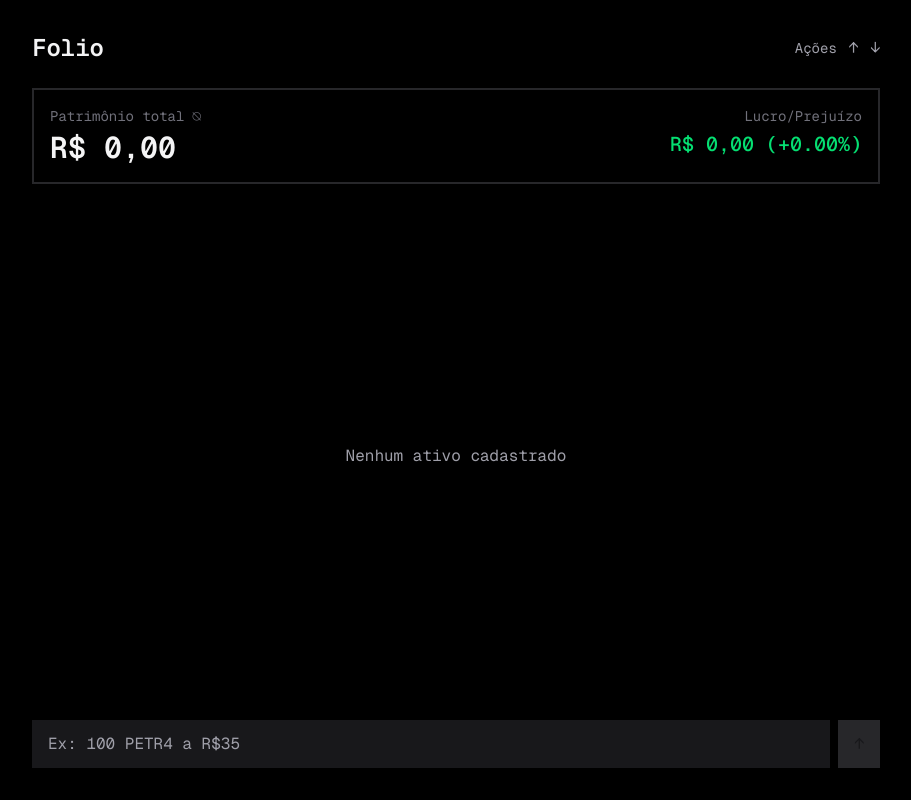
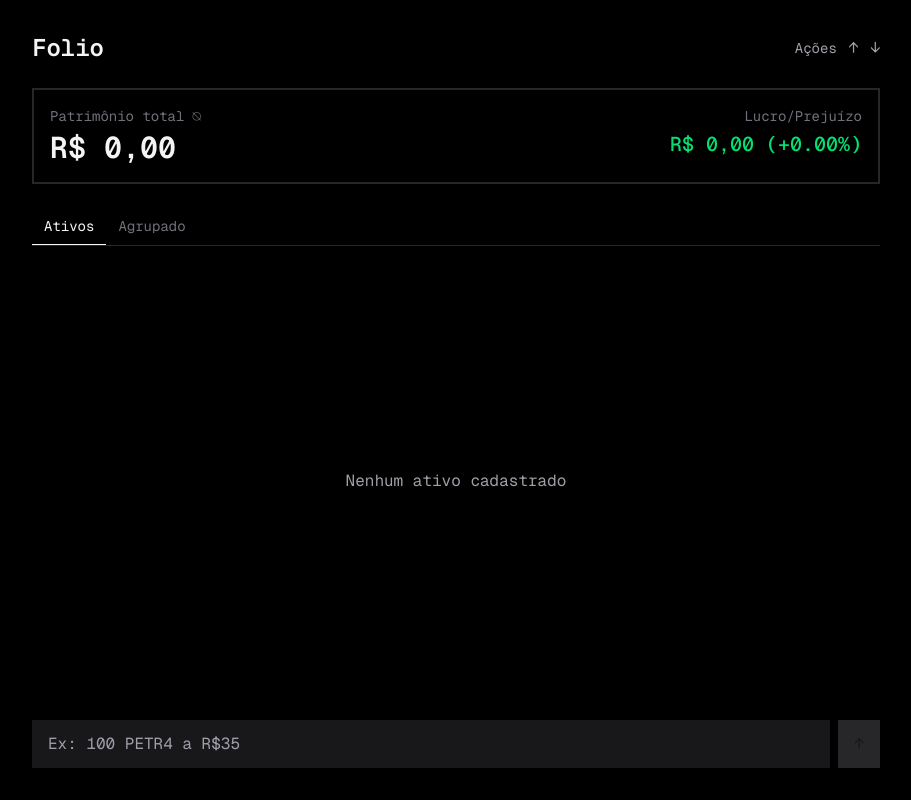
Before and after one commit to brennop/folio, a Next.js app: page / in a window 1280 px wide. Shown: the whole page, without its empty margins (184-1095 px from the left). Built offline with nearby package versions, Linux system fonts and the light colour scheme.

Commit message:
finally a grouped view

```diff
--- /dev/null
+++ b/src/components/AssetGroups.jsx
@@ -0,0 +1,135 @@
+import { useMemo } from "react";
+import { formatAssetName } from "@/lib/assets";
+import { formatCurrency, formatPercent } from "@/lib/format";
+import TickerPrice from "@/components/TickerPrice";
+
+const palette = {
+  'acao': 'bg-pink-400',
+  'etf': 'bg-fuchsia-400',
+  'cdb': 'bg-emerald-400',
+  'lci': 'bg-green-400',
+  'lca': 'bg-lime-400',
+  'tesouro_selic': 'bg-yellow-400',
+  'tesouro_ipca': 'bg-amber-400',
+  'tesouro_prefixado': 'bg-orange-400',
+}
+
+const typeOrder = {
+  acao: 0,
+  etf: 1,
+  cdb: 2,
+  lci: 3,
+  lca: 4,
+  tesouro_selic: 5,
+  tesouro_ipca: 6,
+  tesouro_prefixado: 7,
+};
+
+function getInvestedValue(asset, assetValue) {
+  if (assetValue?.invested != null) return assetValue.invested;
+  if (asset.type === "acao" || asset.type === "etf") {
+    return (Number(asset.quantity) || 0) * (Number(asset.avgPrice) || 0);
+  }
+  return Number(asset.amount) || 0;
+}
+
+export default function AssetGroups({ assets, assetValues = {} }) {
+  const groups = useMemo(() => {
+    const rowsByName = assets.reduce((acc, asset) => {
+      const name = formatAssetName(asset);
+      const assetValue = assetValues[asset.id];
+      const currentValue = assetValue?.currentValue ?? getInvestedValue(asset, assetValue);
+      const invested = getInvestedValue(asset, assetValue);
+
+      if (!acc.has(name)) {
+        acc.set(name, {
+          name,
+          asset,
+          assetValue,
+          quantity: 0,
+          invested: 0,
+          currentValue: 0,
+        });
+      }
+
+      const row = acc.get(name);
+      if (asset.type === "acao" || asset.type === "etf") {
+        row.quantity += Number(asset.quantity) || 0;
+      }
+      row.invested += invested;
+      row.currentValue += currentValue;
+
+      return acc;
+    }, new Map());
+
+    return Array.from(rowsByName.values())
+      .map((group) => ({
+        ...group,
+        profitPercent: group.invested ? ((group.currentValue - group.invested) / group.invested) * 100 : 0,
+      }))
+      .sort((a, b) => {
+        const aTypeOrder = typeOrder[a.asset.type] ?? Number.MAX_SAFE_INTEGER;
+        const bTypeOrder = typeOrder[b.asset.type] ?? Number.MAX_SAFE_INTEGER;
+        if (aTypeOrder !== bTypeOrder) return aTypeOrder - bTypeOrder;
+        return a.name.localeCompare(b.name, "pt-BR");
+      });
+  }, [assets, assetValues]);
+
+  if (groups.length === 0) {
+    return (
+      <div className="flex flex-1 items-center justify-center text-zinc-400">
+        Nenhum ativo cadastrado
+      </div>
+    );
+  }
+
+  return (
+    <section className="flex-1 overflow-y-auto">
+      <table className="w-full border-collapse">
+        <thead className="sticky top-0 bg-black">
+          <tr className="border-b border-zinc-700 text-left text-zinc-400">
+            <th className="p-1">Nome</th>
+            <th className="p-1">Qtd</th>
+            <th className="p-1">Investido</th>
+            <th className="p-1">Atual</th>
+            <th className="p-1">Lucro</th>
+          </tr>
+        </thead>
+        <tbody>
+          {groups.map((group) => {
+            const isVariableIncome = group.asset.type === "acao" || group.asset.type === "etf";
+
+            return (
+              <tr key={group.name} className="text-zinc-400 text-sm">
+                <td className="">
+                  {isVariableIncome ? (
+                    <TickerPrice
+                      ticker={group.name}
+                      pricePerShare={group.assetValue?.pricePerShare}
+                      dailyChange={group.assetValue?.dailyChange}
+                      className={palette[group.asset.type]}
+                    />
+                  ) : (
+                    <span className={`${palette[group.asset.type]} text-black h-full`}>
+                      {group.name}
+                    </span>
+                  )}
+                </td>
+                <td className="">{isVariableIncome ? group.quantity : "-"}</td>
+                <td className="">{formatCurrency(group.invested)}</td>
+                <td className="">{formatCurrency(group.currentValue)}</td>
+                <td className="">
+                  <span
+                    className={`${group.profitPercent >= 0 ? "bg-green-400" : "bg-red-400"} text-black border-y`}
+                  >
+                    {formatPercent(group.profitPercent)}
+                  </span>
+                </td>
+              </tr>
+            );
+          })}
+        </tbody>
+      </table>
+    </section>
+  );
+}
--- a/src/components/AssetList.jsx
+++ b/src/components/AssetList.jsx
@@ -1,9 +1,10 @@
 import { useState, useMemo } from "react";
+import { formatAssetName } from "@/lib/assets";
 import AssetRow from "@/components/AssetRow";
 
 const columns = [
   { key: "buyDate", label: "Data", getValue: (a) => a.buyDate && new Date(a.buyDate) },
-  { key: "name", label: "Nome", getValue: (a) => `${a.type || ""} ${a.name || ""}`.toLowerCase() },
+  { key: "name", label: "Nome", getValue: (a) => formatAssetName(a)?.toLowerCase() },
   { key: "value", label: "Valor" },
   { key: "currentValue", label: "Atual", getValue: (a, v) => v?.currentValue },
   { key: "profitPercent", label: "Lucro", getValue: (a, v) => v?.profitPercent },
--- a/src/components/AssetRow.jsx
+++ b/src/components/AssetRow.jsx
@@ -1,4 +1,5 @@
 import { formatCurrency, formatDate, formatPercent } from "@/lib/format";
+import { formatAssetName } from "@/lib/assets";
 import Tooltip from "@/components/Tooltip";
 import TickerPrice from "@/components/TickerPrice";
 
@@ -14,24 +15,6 @@ const palette = {
 }
 
 export default function AssetRow({ asset, assetValue, indices, onEdit, onDelete }) {
-  const formatName = (asset) => {
-    if (asset.type === "acao" || asset.type === "etf") {
-      return asset.ticker;
-    }
-    if (asset.type === "cdb" || asset.type === "lci" || asset.type === "lca") {
-      return `${asset.type.toUpperCase()} ${asset.bank}`;
-    }
-    if (asset.type?.startsWith("tesouro_")) {
-      const typeLabels = {
-        tesouro_selic: "Tesouro Selic",
-        tesouro_ipca: "Tesouro IPCA+",
-        tesouro_prefixado: "Tesouro Prefixado",
-      };
-      return typeLabels[asset.type] || asset.type.toUpperCase();
-    }
-    return `${asset.type.toUpperCase()} ${asset.bank}`;
-  };
-
   const getNameTooltipContent = () => {
     if (asset.type === "cdb" || asset.type === "lci" || asset.type === "lca") {
       const rate = asset.rateType === "prefixado"
@@ -74,7 +57,7 @@ export default function AssetRow({ asset, assetValue, indices, onEdit, onDelete
       <td className="">
         {asset.type === "acao" || asset.type === "etf" ? (
           <TickerPrice
-            ticker={formatName(asset)}
+            ticker={formatAssetName(asset)}
             pricePerShare={assetValue?.pricePerShare}
             dailyChange={assetValue?.dailyChange}
             className={palette[asset.type]}
@@ -82,12 +65,12 @@ export default function AssetRow({ asset, assetValue, indices, onEdit, onDelete
         ) : getNameTooltipContent() ? (
           <Tooltip content={getNameTooltipContent()}>
             <span className={`${palette[asset.type]} text-black h-full cursor-default`}>
-              {formatName(asset)}
+              {formatAssetName(asset)}
             </span>
           </Tooltip>
         ) : (
           <span className={`${palette[asset.type]} text-black h-full`}>
-            {formatName(asset)}
+            {formatAssetName(asset)}
           </span>
         )}
       </td>
--- /dev/null
+++ b/src/components/AssetViews.jsx
@@ -0,0 +1,59 @@
+import { useState } from "react";
+import AssetGroups from "@/components/AssetGroups";
+import AssetList from "@/components/AssetList";
+
+const tabs = [
+  { key: "assets", label: "Ativos" },
+  { key: "groups", label: "Agrupado" },
+];
+
+export default function AssetViews({
+  assets,
+  assetValues = {},
+  indices,
+  onDelete,
+  onEdit,
+}) {
+  const [activeTab, setActiveTab] = useState("assets");
+
+  return (
+    <section className="flex min-h-0 flex-1 flex-col">
+      <div className="mb-3 flex border-b border-zinc-800" role="tablist">
+        {tabs.map((tab) => {
+          const isActive = activeTab === tab.key;
+
+          return (
+            <button
+              key={tab.key}
+              type="button"
+              role="tab"
+              aria-selected={isActive}
+              onClick={() => setActiveTab(tab.key)}
+              className={`border-b px-3 py-2 text-sm transition-colors ${
+                isActive
+                  ? "border-zinc-100 text-zinc-100"
+                  : "border-transparent text-zinc-500 hover:text-zinc-200"
+              }`}
+            >
+              {tab.label}
+            </button>
+          );
+        })}
+      </div>
+
+      <div className="flex min-h-0 flex-1 flex-col">
+        {activeTab === "assets" ? (
+          <AssetList
+            assets={assets}
+            assetValues={assetValues}
+            indices={indices}
+            onDelete={onDelete}
+            onEdit={onEdit}
+          />
+        ) : (
+          <AssetGroups assets={assets} assetValues={assetValues} />
+        )}
+      </div>
+    </section>
+  );
+}
--- /dev/null
+++ b/src/lib/assets.js
@@ -0,0 +1,23 @@
+export function formatAssetName(asset) {
+  const type = asset.type || "ativo";
+
+  if (asset.type === "acao" || asset.type === "etf") {
+    return asset.ticker || type.toUpperCase();
+  }
+
+  if (asset.type === "cdb" || asset.type === "lci" || asset.type === "lca") {
+    return `${type.toUpperCase()} ${asset.bank || ""}`.trim();
+  }
+
+  if (asset.type?.startsWith("tesouro_")) {
+    const typeLabels = {
+      tesouro_selic: "Tesouro Selic",
+      tesouro_ipca: "Tesouro IPCA+",
+      tesouro_prefixado: "Tesouro Prefixado",
+    };
+
+    return typeLabels[asset.type] || type.toUpperCase();
+  }
+
+  return `${type.toUpperCase()} ${asset.bank || ""}`.trim();
+}
--- a/src/pages/index.js
+++ b/src/pages/index.js
@@ -2,7 +2,7 @@ import { useState, useEffect, useRef } from 'react';
 import Link from 'next/link';
 import { Geist_Mono } from 'next/font/google';
 import { getAllAssets, addAsset, deleteAsset, updateAsset } from '@/lib/db';
-import AssetList from '@/components/AssetList';
+import AssetViews from '@/components/AssetViews';
 import EditAssetModal from '@/components/EditAssetModal';
 import ChatInput from '@/components/ChatInput';
 import PortfolioSummary from '@/components/PortfolioSummary';
@@ -136,7 +136,13 @@ export default function Home() {
           error={error}
         />
 
-        <AssetList assets={assets} assetValues={assetValues} indices={indices} onDelete={handleDelete} onEdit={handleEdit} />
+        <AssetViews
+          assets={assets}
+          assetValues={assetValues}
+          indices={indices}
+          onDelete={handleDelete}
+          onEdit={handleEdit}
+        />
 
         <div className="mt-4">
           <ChatInput onSubmit={handleSubmit} />
```
